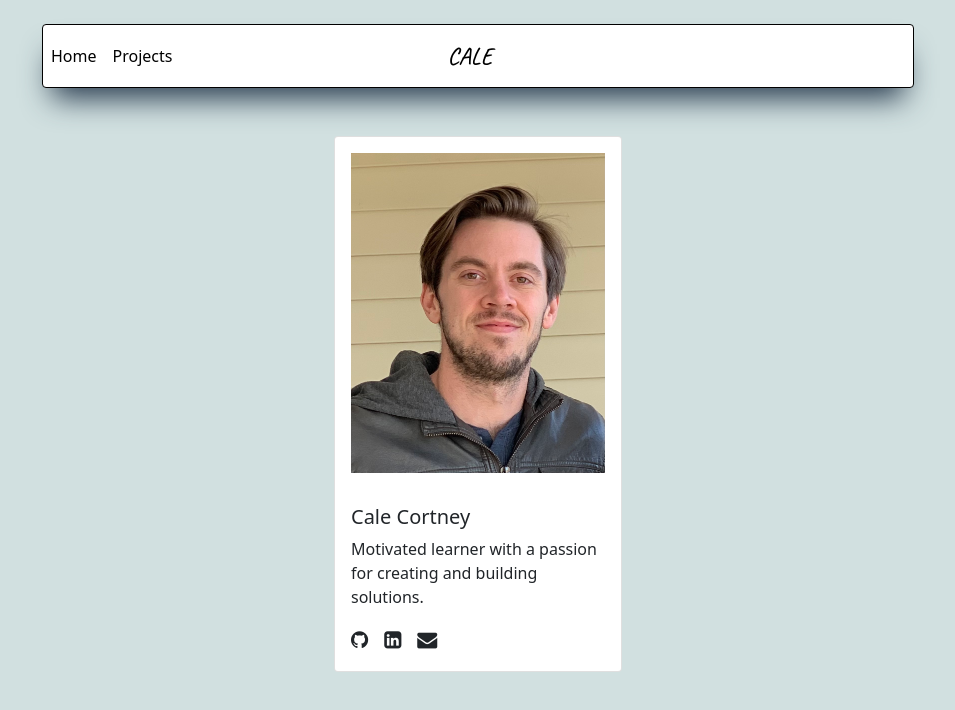
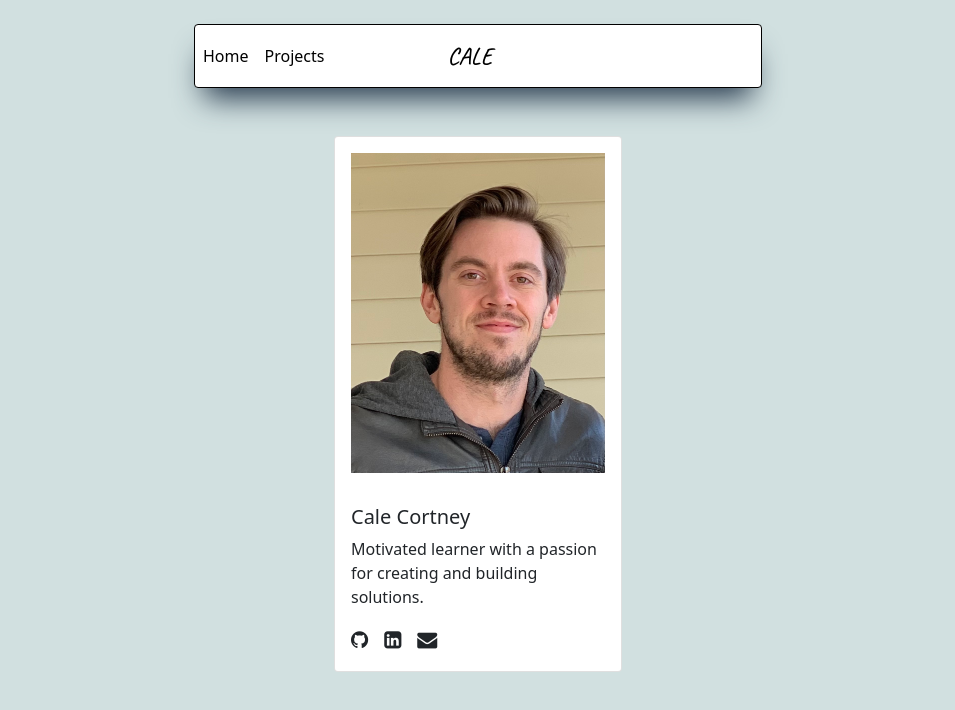
Before and after one commit to calejc/resume, an Angular app: page / in a window 1280 px wide. Shown: the top 710 px of the page, without its empty margins (162-1117 px from the left). Built offline with nearby package versions, Linux system fonts and the light colour scheme.

Commit message:
Fixed nav toggler icon color

```diff
--- a/src/app/components/navbar/navbar.component.html
+++ b/src/app/components/navbar/navbar.component.html
@@ -1,4 +1,4 @@
-<nav class="navbar sticky-top navbar-expand-lg my-4 rounded">
+<nav class="navbar navbar-expand-lg m-4 rounded">
         <div class="collapse navbar-collapse w-100 order-1 order-lg-0" id="navbarToggler">
             <ul class="navbar-nav me-auto mb-2 mb-lg-0">
                 <li class="nav-item">
@@ -11,8 +11,8 @@
         </div>
         <div class="d-flex w-100 order-0">
             <div class="w-100">
-                <button class="navbar-toggler" type="button" data-bs-toggle="collapse" data-bs-target="#navbarToggler" aria-controls="navbarToggler" aria-expanded="false" aria-label="Toggle navigation">
-                    <span class="navbar-toggler-icon"></span>
+                <button class="navbar-toggler mx-1" type="button" data-bs-toggle="collapse" data-bs-target="#navbarToggler" aria-controls="navbarToggler" aria-expanded="false" aria-label="Toggle navigation">
+                    <span class="navbar-toggler-icon"><i class="fa fa-bars text-dark"></i></span>
                 </button>
             </div>
             <a class="navbar-brand w-100 text-center" routerLink="/" style="font-family: 'Caveat', cursive;font-size:x-large">CALE</a>
--- a/src/styles.css
+++ b/src/styles.css
@@ -10,7 +10,7 @@ html > *{
 
 @media only screen and (min-width:992px) {
     .main-container{
-        width:70vw;
+        width:50vw;
         margin:auto;
     }
 }
```
